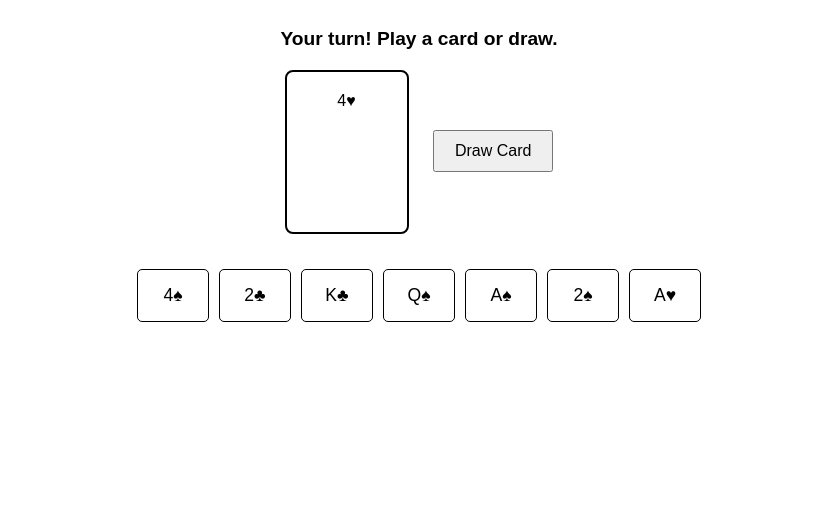
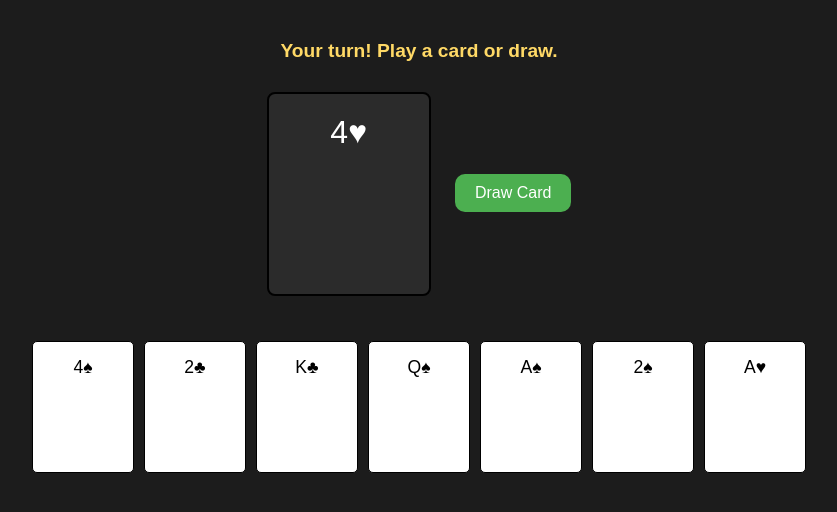
Before and after one commit to WillTroisi/CS482-VibeCodingAssignment, a plain HTML site: page index.html in a window 1280 px wide. Shown: the whole page, without its empty margins (221-1058 px from the left). Drawn offline with Linux system fonts and the light colour scheme.

Commit message:
Updated CSS

```diff
--- a/index.html
+++ b/index.html
@@ -1,6 +1,7 @@
 <!DOCTYPE html>
 <html lang="en">
 <head>
+    <link rel="stylesheet" href="styles.css">
     <meta charset="UTF-8">
     <title>Crazy Eights</title>
     <style>
--- /dev/null
+++ b/styles.css
@@ -0,0 +1,117 @@
+/* -----------------------------------
+   GENERAL PAGE LAYOUT
+----------------------------------- */
+
+body {
+    font-family: Arial, sans-serif;
+    background: #1c1c1c;
+    color: white;
+    text-align: center;
+    margin: 0;
+    padding: 0;
+}
+
+h1 {
+    margin-top: 20px;
+}
+
+#game-container {
+    margin-top: 30px;
+}
+
+/* -----------------------------------
+   STATUS TEXT
+----------------------------------- */
+
+#status {
+    margin: 20px auto;
+    font-size: 1.2rem;
+    font-weight: bold;
+    color: #ffd966;
+}
+
+/* -----------------------------------
+   DISCARD PILE
+----------------------------------- */
+
+#discard-pile {
+    margin: 10px auto;
+    padding: 15px 25px;
+    font-size: 2rem;
+    border: 2px solid white;
+    border-radius: 10px;
+    width: 120px;
+    height: 160px;
+    display: flex;
+    justify-content: center;
+    align-items: center;
+    background: #2b2b2b;
+}
+
+/* -----------------------------------
+   PLAYER HAND
+----------------------------------- */
+
+#player-hand {
+    margin-top: 30px;
+    display: flex;
+    flex-wrap: wrap;
+    justify-content: center;
+}
+
+/* -----------------------------------
+   CARD STYLING
+----------------------------------- */
+
+.card {
+    background: white;
+    color: black;
+    border-radius: 10px;
+    border: 1px solid #ddd;
+    padding: 15px;
+    margin: 10px;
+    width: 70px;
+    height: 100px;
+    font-size: 1.3rem;
+    cursor: pointer;
+    display: flex;
+    justify-content: center;
+    align-items: center;
+
+    transition: transform 0.15s ease, box-shadow 0.15s ease;
+}
+
+/* Hover effect */
+.card:hover {
+    transform: translateY(-8px);
+    box-shadow: 0 6px 15px rgba(255,255,255,0.2);
+}
+
+/* -----------------------------------
+   DRAW BUTTON
+----------------------------------- */
+
+#draw-button {
+    margin-top: 25px;
+    padding: 12px 22px;
+    font-size: 1.1rem;
+    border: none;
+    border-radius: 10px;
+    background: #4caf50;
+    color: white;
+    cursor: pointer;
+    transition: background 0.2s ease;
+}
+
+#draw-button:hover {
+    background: #43a047;
+}
+
+/* -----------------------------------
+   SUIT COLORS (optional bonus)
+----------------------------------- */
+
+.card:contains("♥"),
+.card:contains("♦") {
+    color: red;
+}
```
